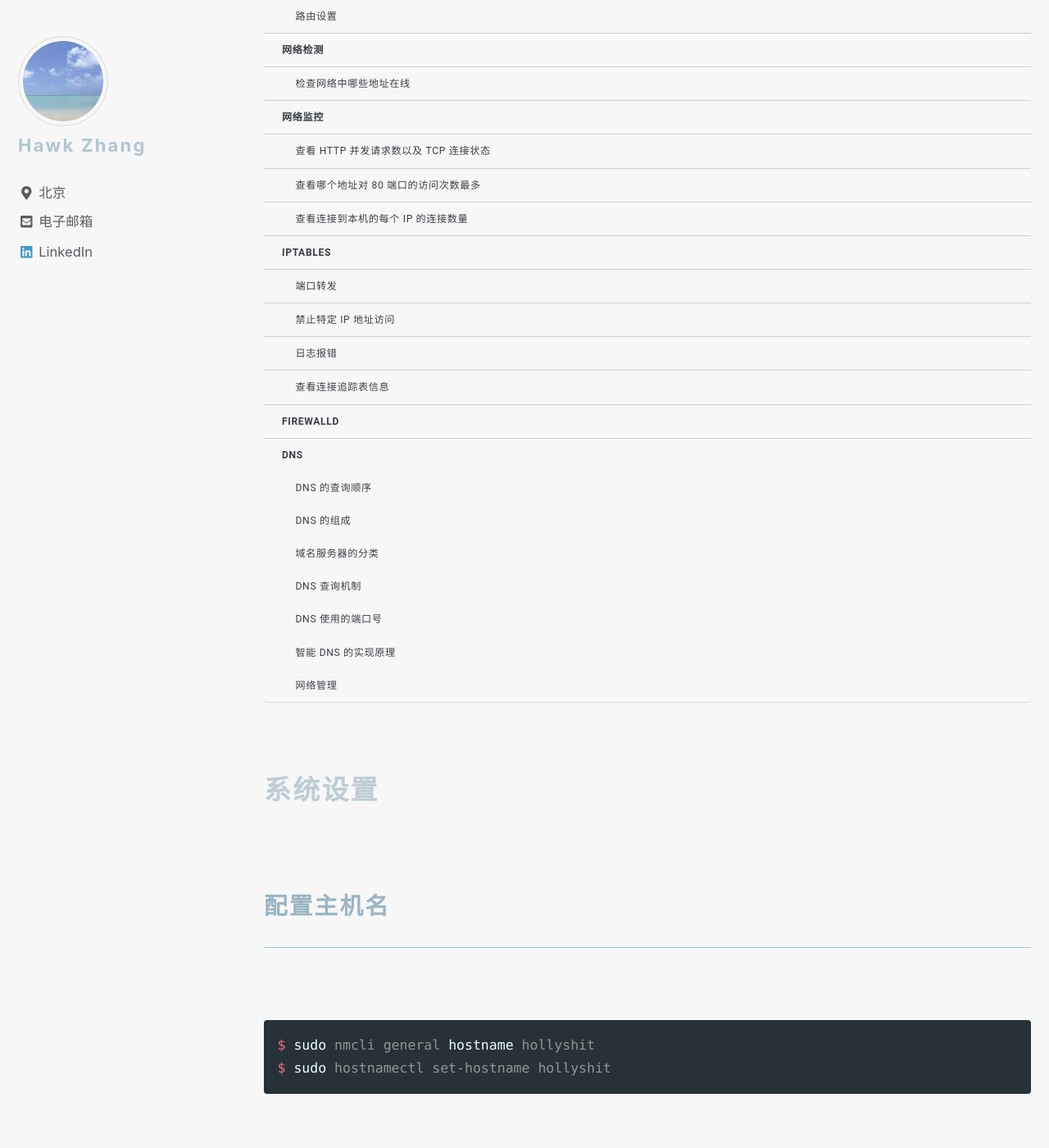
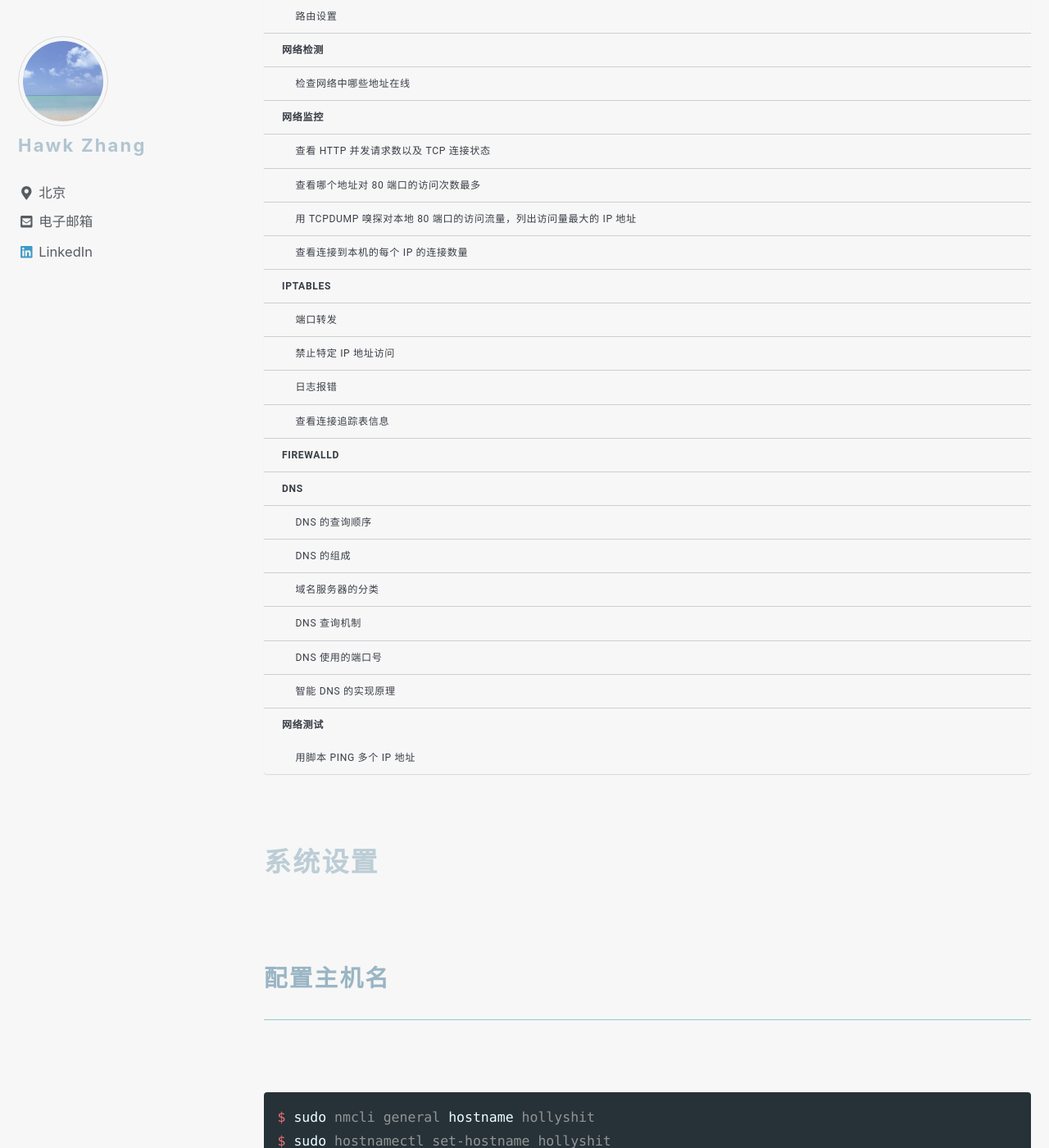
Before and after one commit to narru888/linotes_note, a Jekyll site: the page built from _posts/cheatsheet/2017-05-01-network.md, in a window 1280 px wide and 1400 px high, scrolled down 710 px. Shown: the whole window at 82% size. Built offline with Jekyll 4.4.1, drawn with Linux system fonts in a browser that asks for light colours; nearby versions of some CDN libraries; a script that is not in the unit is left out.

Commit message:
update on 2018-12-09 15:44:01 CST

````diff
--- a/_posts/cheatsheet/2017-05-01-network.md
+++ b/_posts/cheatsheet/2017-05-01-network.md
@@ -212,12 +212,7 @@ $ sudo tcpdump -i venet0 -tnn dst port 80 -c 1000 \
 
 
 
-
-
-
-
-
-#### 用 tcpdump 嗅探对本地 80 端口的访问流量，列出访问量最大的 IP 地址
+### 用 tcpdump 嗅探对本地 80 端口的访问流量，列出访问量最大的 IP 地址
 
 ```bash
 $ sudo tcpdump -i ens33 -tnn dst port 80 -c 1000 \
@@ -388,6 +383,20 @@ $ cat /proc/sys/net/netfilter/nf_conntrack_buckets
 
 
 
+
+
+
+
+
+
+
+
+
+
+
+
+
+
 ## FirewallD
 
 
@@ -548,20 +557,13 @@ DNS 协议使用 udp/tcp 的 53 端口提供服务。
 
 
 
-### 网络管理
+## 网络测试
 
 
 
+### 用脚本 ping 多个 IP 地址
 
-
-
-
-
-
-
-#### 用脚本 ping 多个 IP 地址
-
-##### 连续 IP 地址
+#### 连续 IP 地址
 
 连续 ping 某个网段，如 192.168.1.0/24。
 
@@ -579,7 +581,7 @@ done
 wait
 ```
 
-##### 不连续 IP 地址
+#### 不连续 IP 地址
 
 给定一系列非连续 IP 地址，保存在文本中，每行一个地址：
 
````
